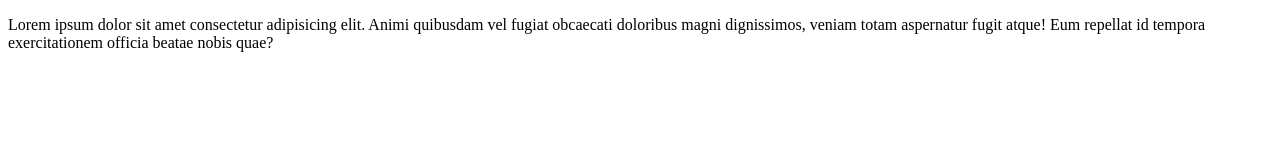
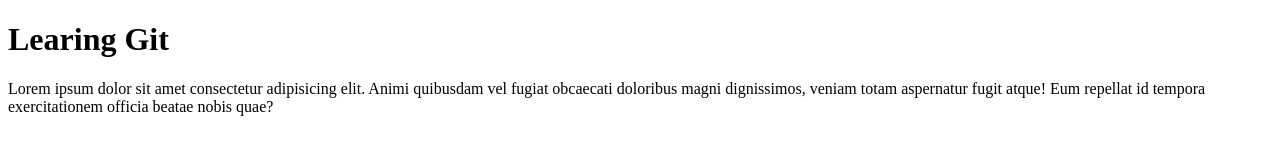
Before and after one commit to PAdithyaVishnu/Git-Learning, a plain HTML site: page index.html in a window 1280 px wide. Drawn offline with Linux system fonts and the light colour scheme.

Commit message:
Added h1 in index.html file

```diff
--- a/index.html
+++ b/index.html
@@ -7,6 +7,7 @@
     <title>Document</title>
 </head>
 <body>
+    <h1>Learing Git</h1>
     <p>Lorem ipsum dolor sit amet consectetur adipisicing elit. Animi quibusdam vel fugiat obcaecati doloribus magni dignissimos, veniam totam aspernatur fugit atque! Eum repellat id tempora exercitationem officia beatae nobis quae?</p>
 </body>
 </html>
```
